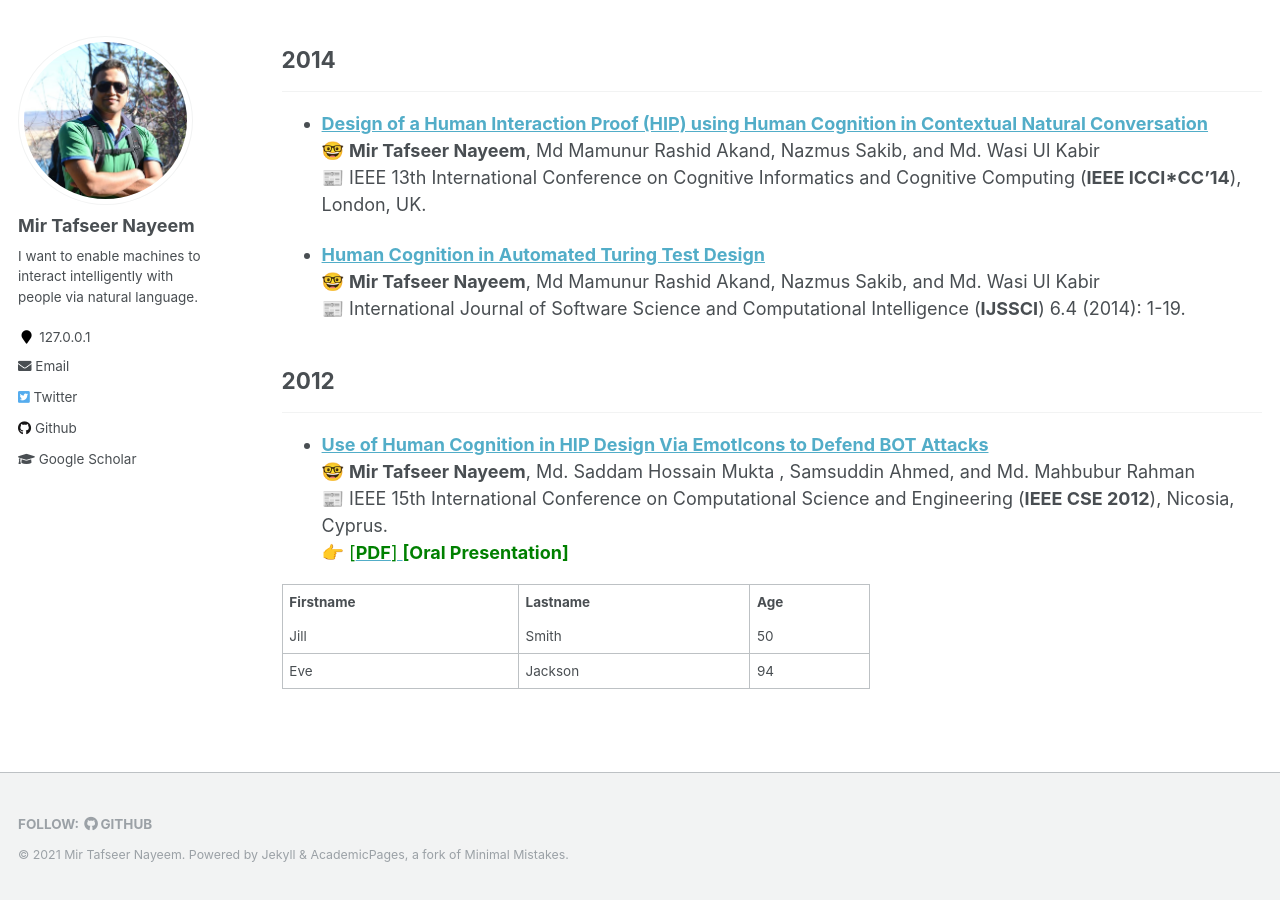
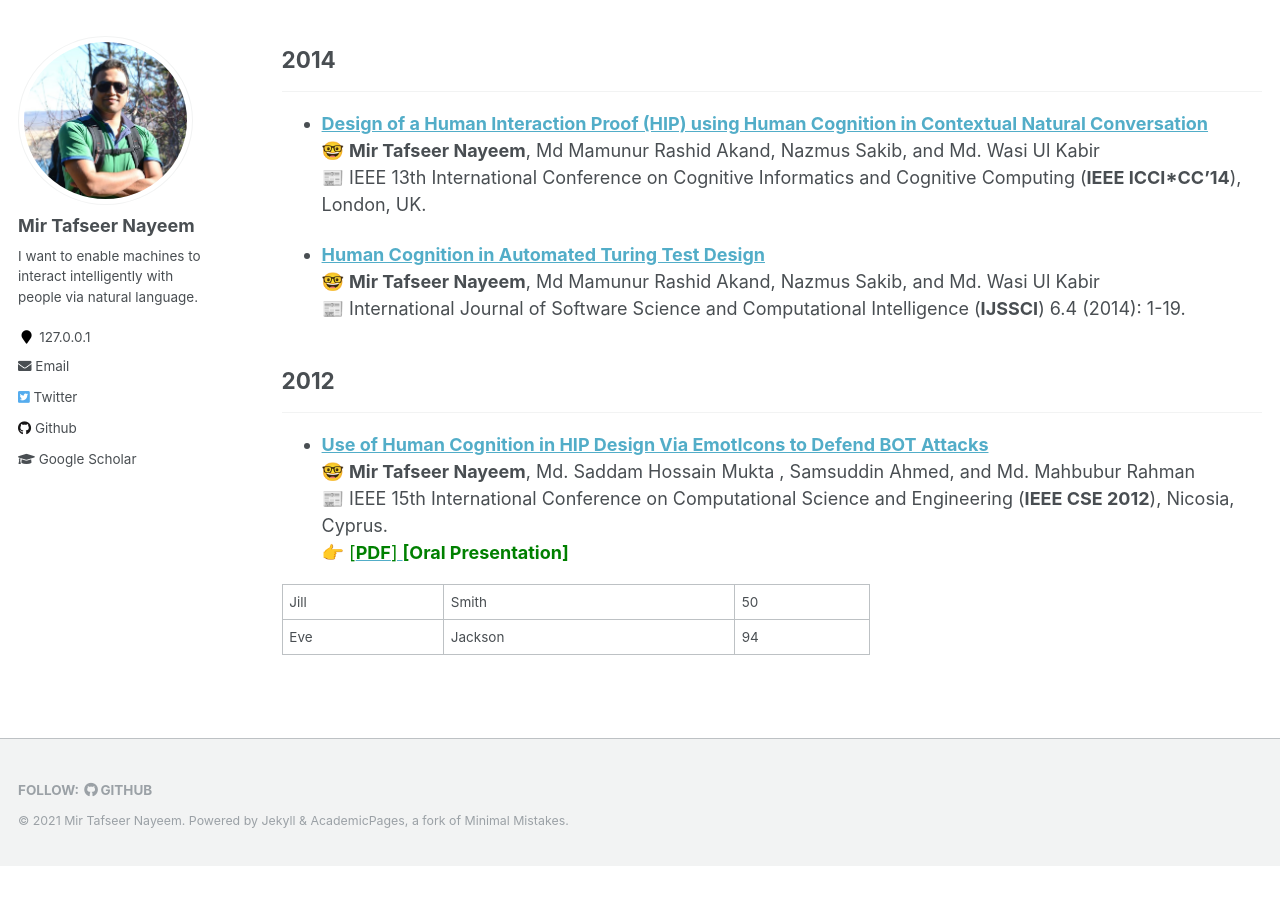
Before and after one commit to sujan-sarker/sujan-sarker.github.io, a Jekyll site: the page built from _pages/publications.md, in a window 1280 px wide and 900 px high, scrolled down 1823 px. Built offline with Jekyll 4.4.1, drawn with Linux system fonts in a browser that asks for light colours; after the commit the page ends 2689 px from its top, so only the background shows below that.

Commit message:
Update publications.md

```diff
--- a/_pages/publications.md
+++ b/_pages/publications.md
@@ -88,11 +88,6 @@ author_profile: true
 
 <table style="width:60%">
   <tr>
-    <th>Firstname</th>
-    <th>Lastname</th>
-    <th>Age</th>
-  </tr>
-  <tr>
     <td>Jill</td>
     <td>Smith</td>
     <td>50</td>
```
